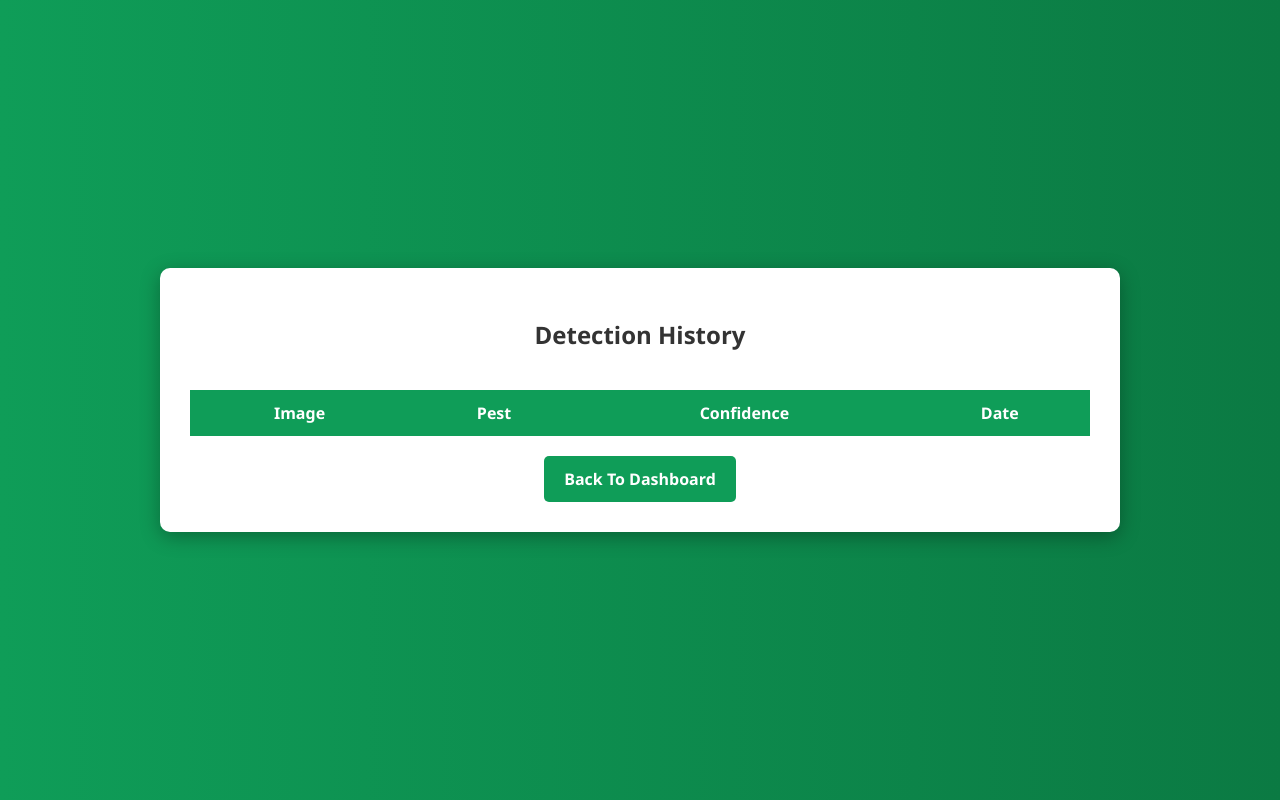
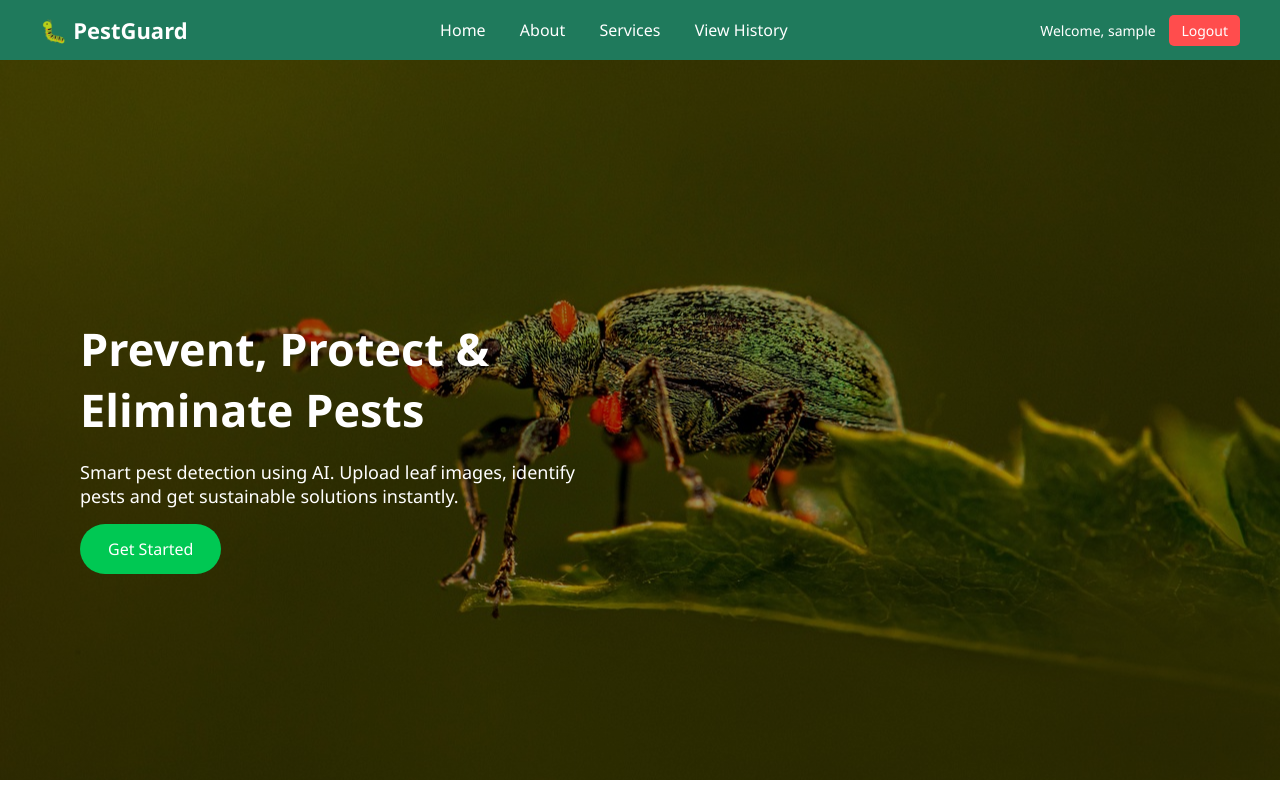
Before and after one commit to DikshaShitole/Pestguard-Render, a Flask app: page /dashboard in a window 1280 px wide. Run offline with Flask 3, Linux system fonts and the light colour scheme; the visitor is signed in with stand-in values (Sample User, id 1); lists and menus that the app fills with data are empty; some libraries are stand-ins or nearby versions.

Commit message:
Update dashboard.html

```diff
--- a/templates/dashboard.html
+++ b/templates/dashboard.html
@@ -1,147 +1,48 @@
 <!DOCTYPE html>
 <html>
 <head>
-<title>History</title>
-
-<style>
-
-/* GLOBAL */
-body{
-    margin:0;
-    font-family: 'Segoe UI', sans-serif;
-    background: linear-gradient(to right, #0f9d58, #0b7a43);
-    min-height:100vh;
-    display:flex;
-    justify-content:center;
-    align-items:center;
-    color:white;
-}
-
-/* MAIN BOX */
-.history-container{
-    background:white;
-    color:#333;
-    padding:30px;
-    border-radius:10px;
-    width:90%;
-    max-width:900px;
-    box-shadow:0 5px 20px rgba(0,0,0,0.3);
-    text-align:center;
-}
-
-/* TABLE WRAPPER */
-.table-wrapper{
-    overflow-x:auto;
-}
-
-/* TABLE DESIGN */
-.history-table{
-    width:100%;
-    border-collapse:collapse;
-    margin-top:20px;
-}
-
-.history-table th{
-    background:#0f9d58;
-    color:white;
-    padding:12px;
-}
-
-.history-table td{
-    padding:10px;
-    border-bottom:1px solid #ddd;
-}
-
-/* IMAGE */
-.history-table img{
-    width:120px;
-    border-radius:8px;
-}
-
-/* ROW HOVER */
-.history-table tr:hover{
-    background:#f5f5f5;
-}
-
-/* BUTTON LINK */
-a{
-    display:inline-block;
-    margin-top:20px;
-    text-decoration:none;
-    color:white;
-    background:#0f9d58;
-    padding:12px 20px;
-    border-radius:5px;
-    font-weight:bold;
-    transition:0.3s;
-}
-
-a:hover{
-    background:#0b7a43;
-}
-
-/* MOBILE RESPONSIVE */
-@media screen and (max-width:600px){
-
-.history-table img{
-    width:80px;
-}
-
-.history-container{
-    padding:20px;
-}
-
-.history-table th,
-.history-table td{
-    font-size:14px;
-}
-
-}
-
-</style>
-
+    <title>PestGuard Dashboard</title>
+    <link rel="stylesheet" href="{{ url_for('static', filename='css/dash.css') }}">
 </head>
 
 <body>
 
-<div class="history-container">
+<!-- NAVBAR -->
+<header class="navbar">
 
-<h2>Detection History</h2>
+    <div class="logo">🐛 PestGuard</div>
 
-<div class="table-wrapper">
+    <nav>
+        <a href="#" class="nav-link">Home</a>
+        <a href="#" class="nav-link">About</a>
+        <a href="#" class="nav-link">Services</a>
+        <a href="/history" class="nav-link">View History</a>
+    </nav>
 
-<table class="history-table">
+    <div class="user-section">
+        Welcome, {{ user }}
+        <a href="/logout" class="logout-btn">Logout</a>
+    </div>
 
-<tr>
-    <th>Image</th>
-    <th>Pest</th>
-    <th>Confidence</th>
-    <th>Date</th>
-</tr>
+</header>
 
-{% for record in records %}
-<tr>
+<!-- HERO SECTION -->
+<section class="hero">
 
-<td>
-<img src="{{ url_for('static', filename='uploads/' + record[0]) }}">
-</td>
+    <div class="hero-text">
 
-<td>{{ record[1] }}</td>
+        <h1>Prevent, Protect & Eliminate Pests</h1>
 
-<td>{{ record[2] }}%</td>
+        <p>
+            Smart pest detection using AI. Upload leaf images,
+            identify pests and get sustainable solutions instantly.
+        </p>
 
-<td>{{ record[3] }}</td>
+        <a href="/detect" class="btn-main">Get Started</a>
 
-</tr>
-{% endfor %}
+    </div>
 
-</table>
-
-</div>
-
-<a href="/dashboard">Back To Dashboard</a>
-
-</div>
+</section>
 
 </body>
 </html>
```
